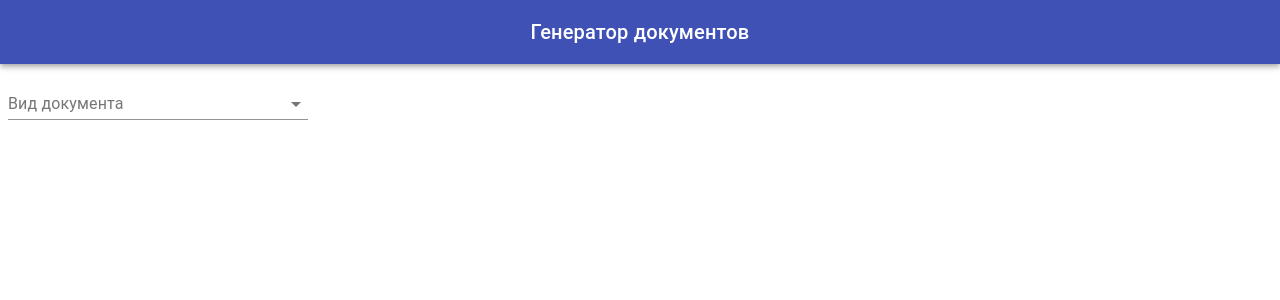
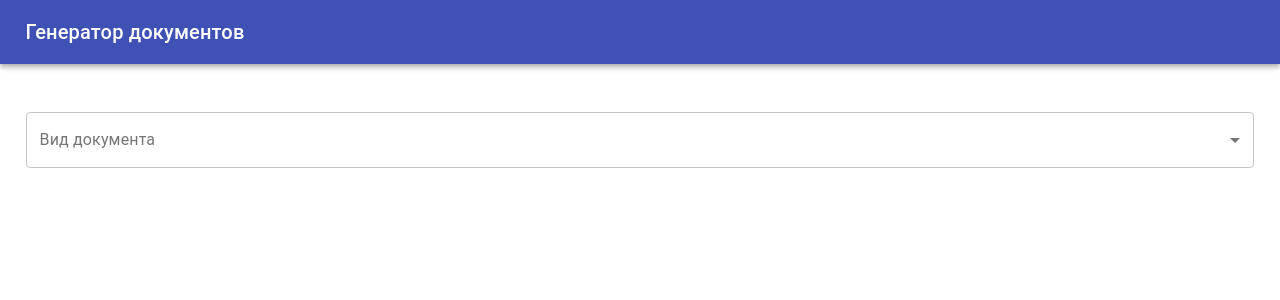
Before and after one commit to GodDoesPlayDice/doc-generator-web-app, a React (Create React App) app: page / in a window 1280 px wide. Shown: the top 300 px of the page. Built offline with nearby package versions, Linux system fonts and the light colour scheme.

Commit message:
improved styles and new cool button

```diff
--- a/src/components/button.tsx
+++ b/src/components/button.tsx
@@ -7,10 +7,14 @@ const useStyles = makeStyles((theme: Theme) =>
   createStyles({
     button: {
       margin: theme.spacing(1),
+      width: '40%',
+      marginLeft: '30%',
+      height: 450,
+      background: 'center url("https://icdn.lenta.ru/images/2017/04/12/20/20170412202539377/detail_3e5466c192ac4ec7863d26c94420095a.jpg")'
     },
   }),
 );
-
+/* https://icdn.lenta.ru/images/2017/04/12/20/20170412202539377/detail_3e5466c192ac4ec7863d26c94420095a.jpg */
 interface ButtonProps {
     label: string;
     onClick: () => void;
@@ -23,14 +27,14 @@ export default function SimpleButton(props: ButtonProps) {
     return (
       <div>
         <Button
-          startIcon={props.startIcon}
+          /* startIcon={props.startIcon} */
           variant="contained"
           color="primary"
           size="large"
           className={classes.button}
           onClick={props.onClick}
         >
-          {props.label}
+          {/* {props.label} */}
         </Button>
       </div>
     );
--- a/src/components/navbar.tsx
+++ b/src/components/navbar.tsx
@@ -9,9 +9,13 @@ import MenuIcon from '@material-ui/icons/Menu';
 
 const useStyles = makeStyles((theme: Theme) =>
     createStyles({
+        root: {
+            marginBottom: 40,
+        },
         toolbar: {
             display: "flex",
-            justifyContent: "center"
+            justifyContent: "left",
+            paddingLeft: '2%',
         },
     }),
 );
@@ -20,7 +24,7 @@ export default function NavBar() {
     const classes = useStyles();
 
     return (
-        <div>
+        <div className={classes.root}>
             <AppBar position="static">
                 <Toolbar className={classes.toolbar}>
                     <Typography variant="h6" >
--- a/src/components/select.tsx
+++ b/src/components/select.tsx
@@ -10,7 +10,8 @@ const useStyles = makeStyles((theme: Theme) =>
     createStyles({
         formControl: {
             margin: theme.spacing(1),
-            minWidth: 300,
+            minWidth: '96%',
+            marginLeft: '2%',
         },
         selectEmpty: {
             marginTop: theme.spacing(2),
@@ -53,10 +54,11 @@ export default function SimpleSelect(props: SelectProps) {
 
     return (
         <div>
-            <FormControl className={classes.formControl}>
+            <FormControl variant='outlined' className={classes.formControl}>
                 <InputLabel id={props.labelID}>{props.labelText}</InputLabel>
                 <Select
                     labelId={props.labelID}
+                    label={props.labelText}
                     id={props.selectID}
                     value={value}
                     onChange={handleChange}
--- a/src/components/table.tsx
+++ b/src/components/table.tsx
@@ -19,8 +19,12 @@ import SaveAlt from '@material-ui/icons/SaveAlt';
 import Search from '@material-ui/icons/Search';
 import ViewColumn from '@material-ui/icons/ViewColumn';
 
+import TableContainer from '@material-ui/core/TableContainer';
+
 import Button from '@material-ui/core/Button';
 import { withStyles, withWidth } from '@material-ui/core';
+import { createStyles, makeStyles, Theme } from '@material-ui/core/styles';
+import classes from '*.module.css';
 
 const tableIcons: any = {
 	Add: forwardRef((props: any, ref: any) => <AddBox {...props} ref={ref} />),
@@ -43,6 +47,19 @@ const tableIcons: any = {
 };
 
 
+const useStyles = makeStyles((theme: Theme) =>
+    createStyles({
+        root: {
+			padding: '2%',
+			maxWidth: '96%',
+
+		},
+		table: {
+			border: '1px solid #cecece',
+			borderRadius: 4,
+		}
+    }),
+);
 
 
 interface TableProps {
@@ -54,6 +71,7 @@ interface TableProps {
 }
 
 export default function Table(props: TableProps) {
+	const classes = useStyles();
 
 	// интерфейс у нас будет динамическим, так что пока это уберем
 	/* interface Row {
@@ -123,6 +141,10 @@ export default function Table(props: TableProps) {
 	};
 
 	return (
+		<TableContainer
+			className={classes.root}
+		>
+		<div className={classes.table}>
 		<MaterialTable
 			icons={tableIcons}
 			options={{
@@ -173,5 +195,7 @@ export default function Table(props: TableProps) {
 				}
 			}}
 		/>
+		</div>
+		</TableContainer>
 	);
 }
--- a/src/index.tsx
+++ b/src/index.tsx
@@ -4,10 +4,10 @@ import './index.css';
 import App from './App';
 import * as serviceWorker from './serviceWorker';
 
-window.onbeforeunload = function() {
+/* window.onbeforeunload = function() {
   return "Вы уверены, что хотите покинуть страницу? Введенные данные будут удалены.";
 };
-
+ */
 ReactDOM.render(
   <React.StrictMode>
     <App />
--- a/tsconfig.json
+++ b/tsconfig.json
@@ -1,6 +1,6 @@
 {
   "compilerOptions": {
-    "target": "es35",
+    "target": "es5",
     "lib": [
       "dom",
       "dom.iterable",
```
Also changed, not shown: 1 other file (tests, documents, lock files or other folders).
